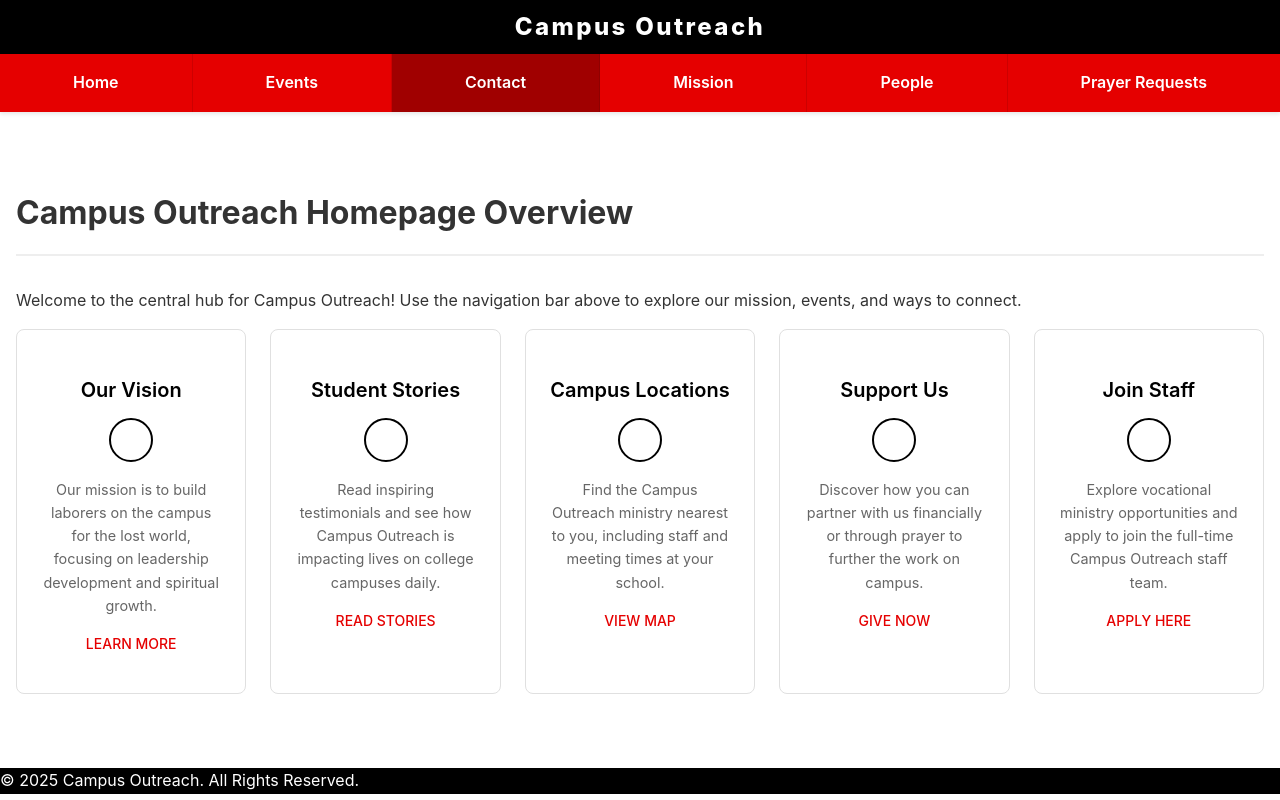
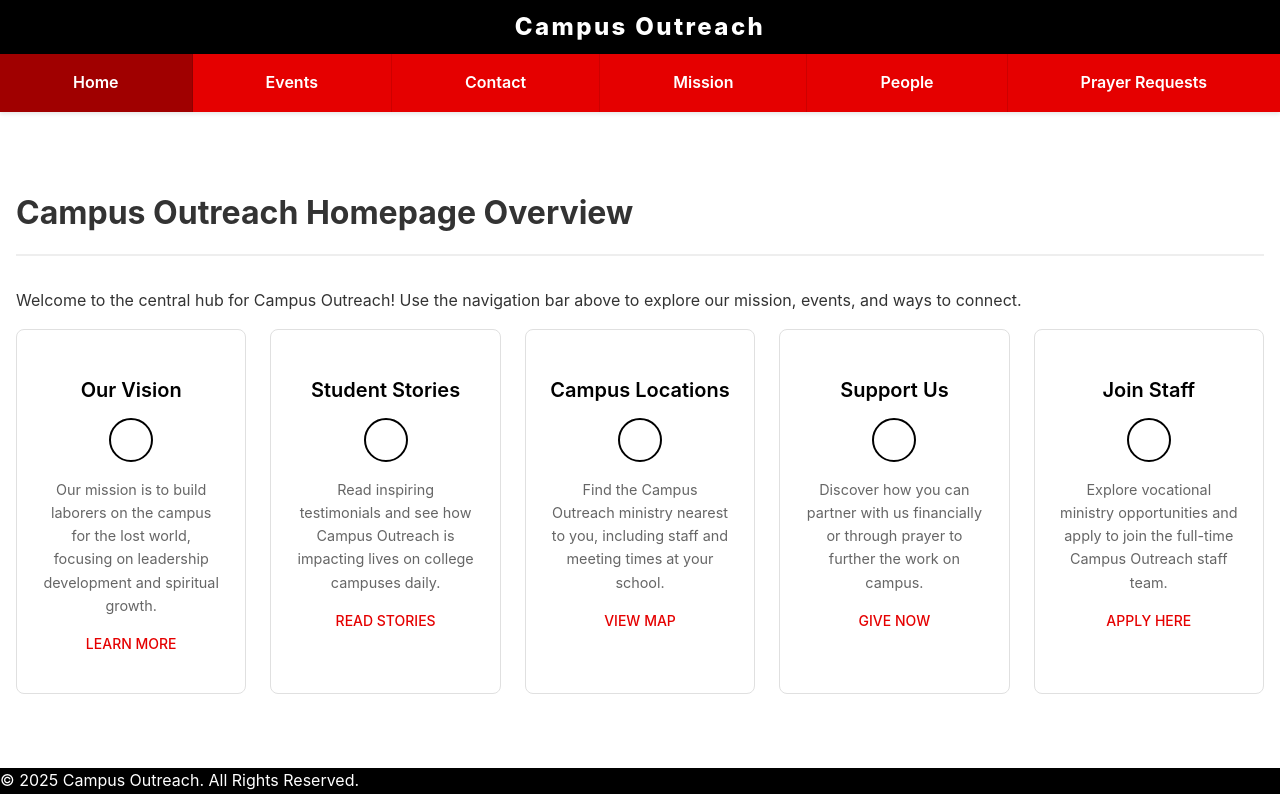
Before and after one commit to WebDevFinal/submission, a plain HTML site: page finalIndex.html in a window 1280 px wide. Drawn offline with Linux system fonts and the light colour scheme.

Commit message:
Add files via upload

```diff
--- a/finalIndex.html
+++ b/finalIndex.html
@@ -17,12 +17,12 @@
 
         <div class="nav-bar-wrapper">
             <nav class="nav-bar" id="main-nav">
-        <a href="finalIndex.html" class="nav-link">Home</a>
-        <a href="events.html" class="nav-link">Events</a>
-        <a href="contact.html" class="nav-link current">Contact</a>
-        <a href="mission.html" class="nav-link">Mission</a>
-        <a href="people.html" class="nav-link">People</a>
-        <a href="prayer.html" class="nav-link">Prayer Requests</a>
+            <a href="finalIndex.html" class="nav-link current">Home</a>
+            <a href="events.html" class="nav-link">Events</a>
+            <a href="contact.html" class="nav-link">Contact</a>
+            <a href="mission.html" class="nav-link">Mission</a>
+            <a href="people.html" class="nav-link">People</a>
+            <a href="prayer.html" class="nav-link">Prayer Requests</a>
             </nav>
         </div>
     </header>
```
